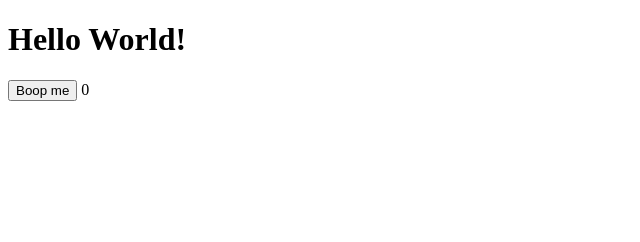
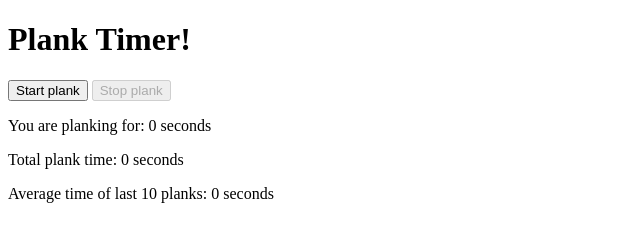
Before and after one commit to DCOechs/HelloWorldPWA, a plain HTML site: page index.html in a window 1280 px wide. Shown: the whole page, without its empty margins (0-640 px from the left). Drawn offline with Linux system fonts and the light colour scheme.

Commit message:
Update to plank-app.

```diff
--- a/index.html
+++ b/index.html
@@ -7,22 +7,72 @@
     <link rel="manifest" href="manifest.json">
 </head>
 <body>
-<h1>Hello World!</h1>
+<h1>Plank Timer!</h1>
 
-<button id="button">Boop me</button>
-<span id="count">0</span>
+<button id="start">Start plank</button>
+<button id="stop" disabled>Stop plank</button>
+
+<p>You are planking for: <span id="elapsed">0</span> seconds</p>
+
+<p>Total plank time: <span id="total">0</span> seconds</p>
+<p>Average time of last 10 planks: <span id="average">0</span> seconds</p>
 
 <script>
-    let count = Number(localStorage.count || 0);
+    let startTime;
+    let timer;
 
-    document.querySelector("#count").textContent = count;
+    const sessions = JSON.parse(localStorage.sessions || "[]");
 
-    document.querySelector("#button").onclick = () => {
-        localStorage.count = ++count;
-        document.querySelector("#count").textContent = count;
+    const elapsedDisplay = document.querySelector("#elapsed");
+    const totalDisplay = document.querySelector("#total");
+    const averageDisplay = document.querySelector("#average");
+
+    function updateStatistics() {
+        const total = sessions.reduce((sum, session) => sum + session.elapsed, 0);
+
+        const lastTen = sessions.slice(-10);
+        const average = lastTen.length
+            ? lastTen.reduce((sum, session) => sum + session.elapsed, 0) / lastTen.length
+            : 0;
+
+        totalDisplay.textContent = total;
+        averageDisplay.textContent = Math.round(average);
+    }
+
+    document.querySelector("#start").onclick = () => {
+        startTime = new Date();
+
+        document.querySelector("#start").disabled = true;
+        document.querySelector("#stop").disabled = false;
+
+        timer = setInterval(() => {
+            const elapsed = Math.floor((new Date() - startTime) / 1000);
+            elapsedDisplay.textContent = elapsed;
+        }, 1000);
     };
+
+    document.querySelector("#stop").onclick = () => {
+        clearInterval(timer);
+
+        const elapsed = Math.floor((new Date() - startTime) / 1000);
+
+        sessions.push({
+            start: startTime.toISOString(),
+            elapsed: elapsed
+        });
+
+        localStorage.sessions = JSON.stringify(sessions);
+
+        document.querySelector("#start").disabled = false;
+        document.querySelector("#stop").disabled = true;
+
+        updateStatistics();
+    };
+
+    updateStatistics();
+
     if ("serviceWorker" in navigator) {
-    navigator.serviceWorker.register("./sw.js");
+        navigator.serviceWorker.register("./sw.js");
     }
 </script>
 </body>
--- a/sw.js
+++ b/sw.js
@@ -1,4 +1,4 @@
-const CACHE = "hello-v1";
+const CACHE = "hello-v2";
 const FILES = ["./", "index.html"];
 
 self.addEventListener("install", event => {
```
